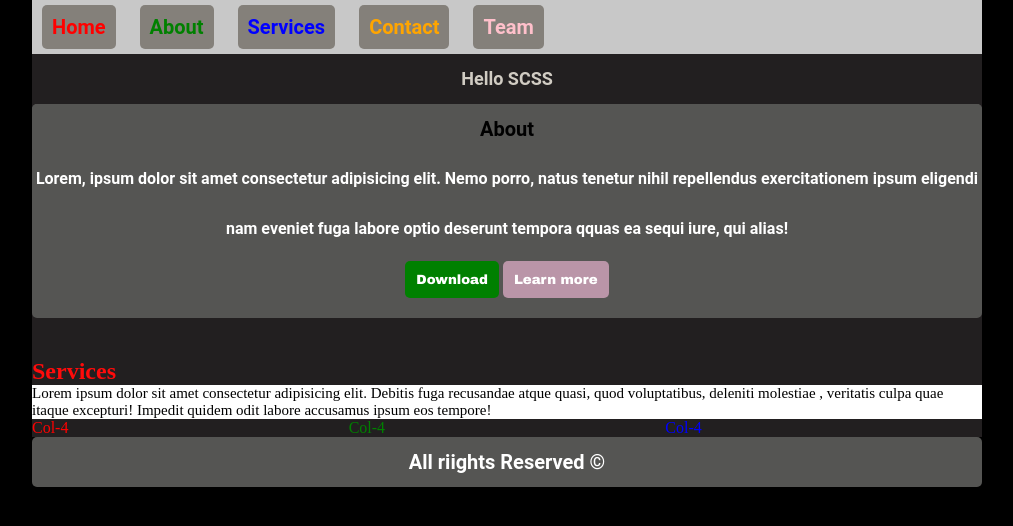
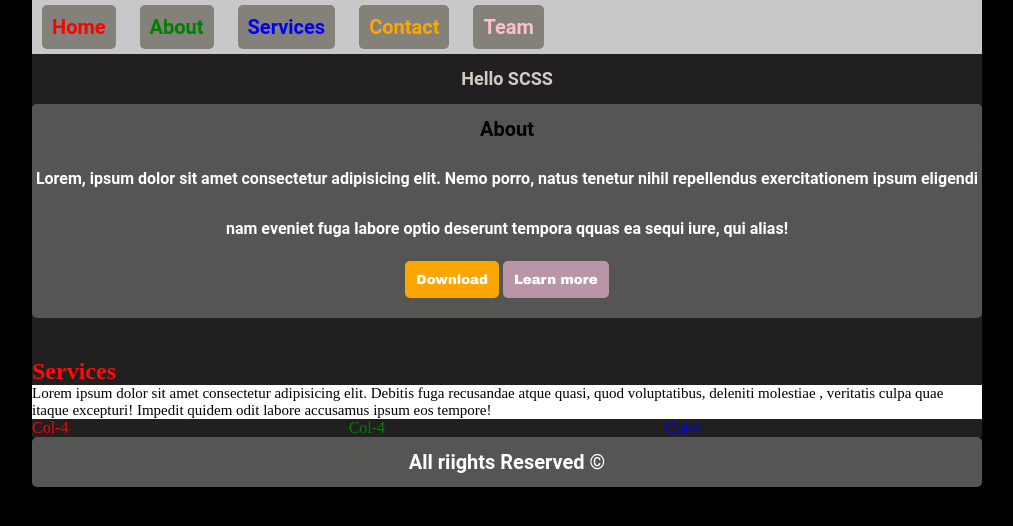
Before and after one commit to ReazulIslam-973/new232423, a plain HTML site: page index.html in a window 1280 px wide. Shown: the whole page, without its empty margins (133-1146 px from the left). Drawn offline with Linux system fonts and the light colour scheme.

Commit message:
Update atom.css

```diff
--- a/atom.css
+++ b/atom.css
@@ -137,7 +137,7 @@ footer .footer-content {
 }
 
 .btn-download {
-  background: green;
+  background: orange;
 }
 
 .btn-learn-more {
```
